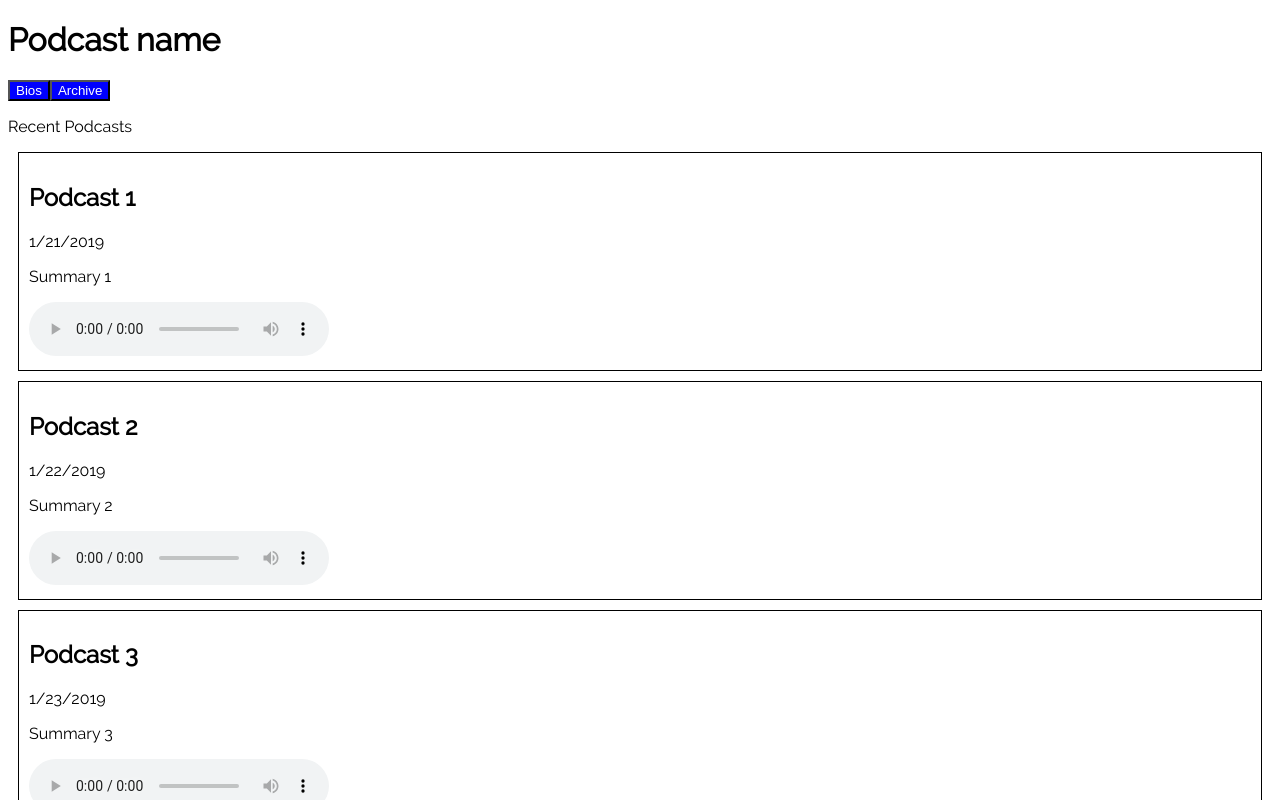
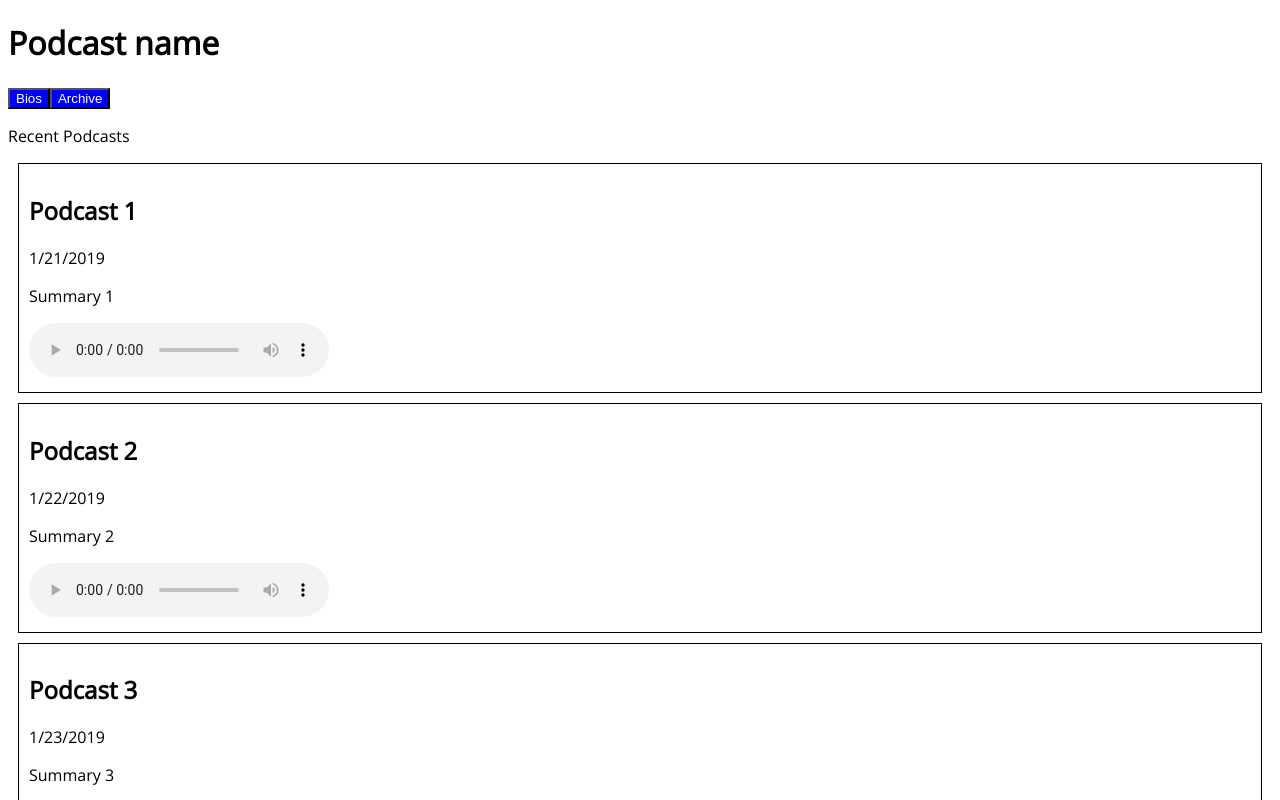
Before and after one commit to epatmalnieks/podcast, a Vue app: page / in a window 1280 px wide. Shown: the top 800 px of the page. Built offline with nearby package versions, Linux system fonts and the light colour scheme.

Commit message:
Switch fonts

```diff
--- a/src/App.vue
+++ b/src/App.vue
@@ -7,12 +7,12 @@
 
 <style lang="scss">
   @font-face{
-    font-family: 'Raleway-Regular';
-    src: url('assets/fonts/Raleway-Regular.ttf');
+    font-family: 'OpenSans-Regular';
+    src: url('assets/fonts/OpenSans-Regular.ttf');
   }
 
   body {
-    font-family: 'Raleway-Regular';
+    font-family: 'OpenSans-Regular';
   }
 
   // Extra small devices (portrait phones, less than 576px)
```
Also changed, not shown: src/assets/fonts/OpenSans-Regular.ttf (added), src/assets/fonts/Raleway-Regular.ttf (deleted).
